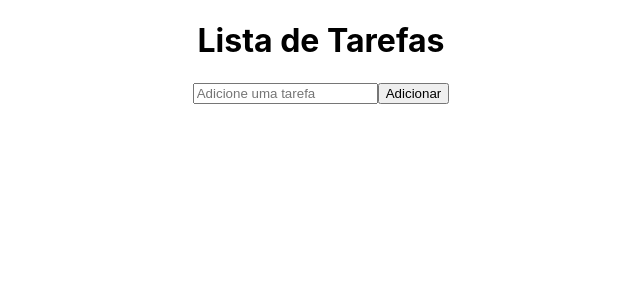
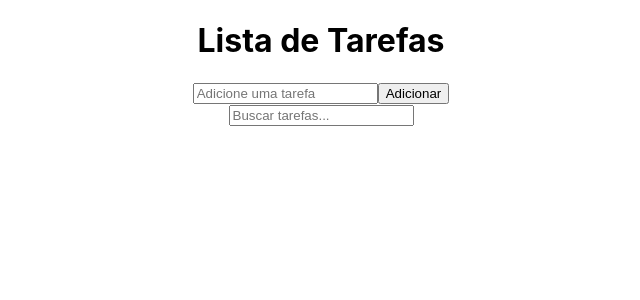
Before and after one commit to Hickembick/lista-de-tarefas, a React (Create React App) app: page / in a window 1280 px wide. Shown: the top 300 px of the page, without its empty margins (319-959 px from the left). Built offline with nearby package versions, Linux system fonts and the light colour scheme.

Commit message:
atualizaçao  do codigo da SRC/TaskList

```diff
--- a/src/components/TaskList.js
+++ b/src/components/TaskList.js
@@ -1,12 +1,28 @@
 //* Este componente será responsável por exibir a lista de tarefas. Ele pode receber uma lista de tarefas como propriedade e mapeá-las para criar uma lista de TaskItem
 
-import React from 'react';
+import React, { useState } from 'react';
 import TaskItem from './TaskItem';
 
 function TaskList({ tasks, onComplete, onDelete }) {
+  const [searchTerm, setSearchTerm] = useState('');
+
+  const handleSearchChange = (event) => {
+    setSearchTerm(event.target.value);
+  };
+
+  const filteredTasks = tasks.filter((task) =>
+    task.text.toLowerCase().includes(searchTerm.toLowerCase())
+  );
+
   return (
     <div>
-      {tasks.map((task) => (
+      <input
+        type="text"
+        placeholder="Buscar tarefas..."
+        value={searchTerm}
+        onChange={handleSearchChange}
+      />
+      {filteredTasks.map((task) => (
         <TaskItem
           key={task.id}
           task={task}
```
